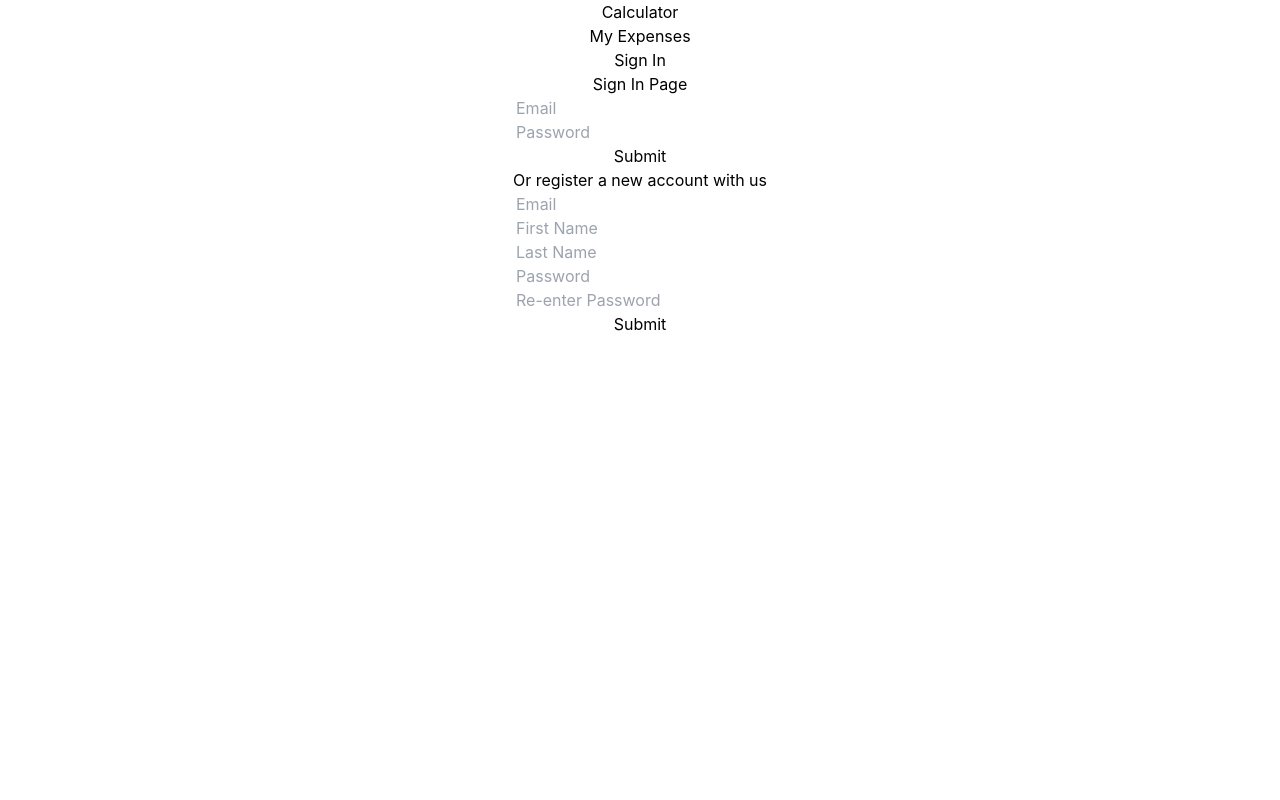
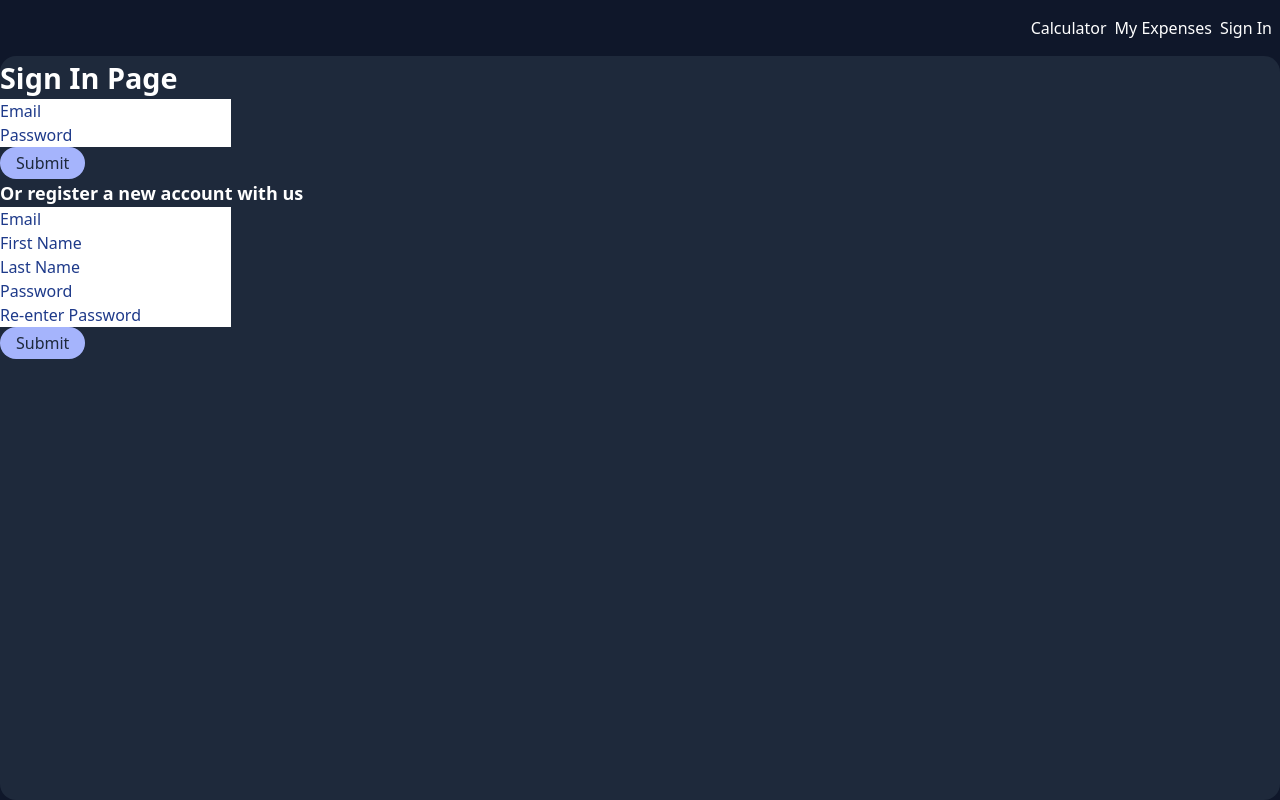
Before and after one commit to charmainelhm/chowbread-frontend, a React (Create React App) app: page /signin in a window 1280 px wide. Built offline with nearby package versions, Linux system fonts and the light colour scheme.

Commit message:
Basic styling of web application

```diff
--- a/src/App.css
+++ /dev/null
@@ -1,38 +0,0 @@
-.App {
-  text-align: center;
-}
-
-.App-logo {
-  height: 40vmin;
-  pointer-events: none;
-}
-
-@media (prefers-reduced-motion: no-preference) {
-  .App-logo {
-    animation: App-logo-spin infinite 20s linear;
-  }
-}
-
-.App-header {
-  background-color: #282c34;
-  min-height: 100vh;
-  display: flex;
-  flex-direction: column;
-  align-items: center;
-  justify-content: center;
-  font-size: calc(10px + 2vmin);
-  color: white;
-}
-
-.App-link {
-  color: #61dafb;
-}
-
-@keyframes App-logo-spin {
-  from {
-    transform: rotate(0deg);
-  }
-  to {
-    transform: rotate(360deg);
-  }
-}
--- a/src/App.js
+++ b/src/App.js
@@ -1,4 +1,3 @@
-import "./App.css";
 import { Route, Routes } from "react-router-dom";
 import SignIn from "./pages/SignIn";
 import ExpenseList from "./pages/ExpenseList";
@@ -9,13 +8,15 @@ import { useCookies } from "react-cookie";
 function App() {
   const [cookies, setCookie, removeCookie] = useCookies();
   return (
-    <div className="App">
+    <div className="bg-slate-900 flex flex-col min-h-screen text-white">
       <NavBar></NavBar>
-      <Routes>
-        <Route path="/" element={<Home />} />
-        <Route path="/signin" element={<SignIn setCookie={setCookie} />} />
-        <Route path="/expenses" element={<ExpenseList />} />
-      </Routes>
+      <div className="bg-slate-800 grow rounded-2xl">
+        <Routes>
+          <Route path="/" element={<Home />} />
+          <Route path="/signin" element={<SignIn setCookie={setCookie} />} />
+          <Route path="/expenses" element={<ExpenseList />} />
+        </Routes>
+      </div>
     </div>
   );
 }
--- a/src/components/NavBar.js
+++ b/src/components/NavBar.js
@@ -2,8 +2,8 @@ import { Link } from "react-router-dom";
 
 const NavBar = () => {
   return (
-    <nav>
-      <ul>
+    <nav className="px-2 py-4">
+      <ul className="flex justify-end gap-x-2">
         <li>
           <Link to="/">Calculator</Link>
         </li>
--- a/src/index.css
+++ b/src/index.css
@@ -2,16 +2,45 @@
 @tailwind components;
 @tailwind utilities;
 
-body {
-  margin: 0;
-  font-family: -apple-system, BlinkMacSystemFont, "Segoe UI", "Roboto", "Oxygen",
-    "Ubuntu", "Cantarell", "Fira Sans", "Droid Sans", "Helvetica Neue",
-    sans-serif;
-  -webkit-font-smoothing: antialiased;
-  -moz-osx-font-smoothing: grayscale;
+@layer base {
+  h1,
+  h2,
+  h3 {
+    @apply font-bold;
+  }
+
+  h1 {
+    font-size: 1.8rem;
+  }
+
+  h2 {
+    @apply md:text-lg;
+  }
+
+  h3 {
+    @apply text-lg sm:text-2xl;
+  }
+
+  input[type="submit"] {
+    @apply cursor-pointer;
+  }
+
+  input::placeholder {
+    @apply text-blue-900;
+  }
+
+  input:focus {
+    @apply outline-transparent;
+  }
 }
 
-code {
-  font-family: source-code-pro, Menlo, Monaco, Consolas, "Courier New",
-    monospace;
+@layer components {
+  .btn {
+    @apply rounded-full px-4 py-1 transition ease-out duration-200;
+    font-weight: 500;
+  }
+
+  .btn-solid {
+    @apply bg-indigo-300 text-slate-800;
+  }
 }
--- a/src/pages/SignIn.js
+++ b/src/pages/SignIn.js
@@ -118,7 +118,9 @@ const SignIn = ({ setCookie }) => {
             onChange={onLoginChange}
           />
         ))}
-        <button type="submit">Submit</button>
+        <button className="btn btn-solid" type="submit">
+          Submit
+        </button>
       </form>
       <h2>Or register a new account with us</h2>
       <form onSubmit={handleRegister}>
@@ -130,7 +132,9 @@ const SignIn = ({ setCookie }) => {
             onChange={onRegisterChange}
           />
         ))}
-        <button type="submit">Submit</button>
+        <button className="btn btn-solid" type="submit">
+          Submit
+        </button>
       </form>
     </>
   );
```
